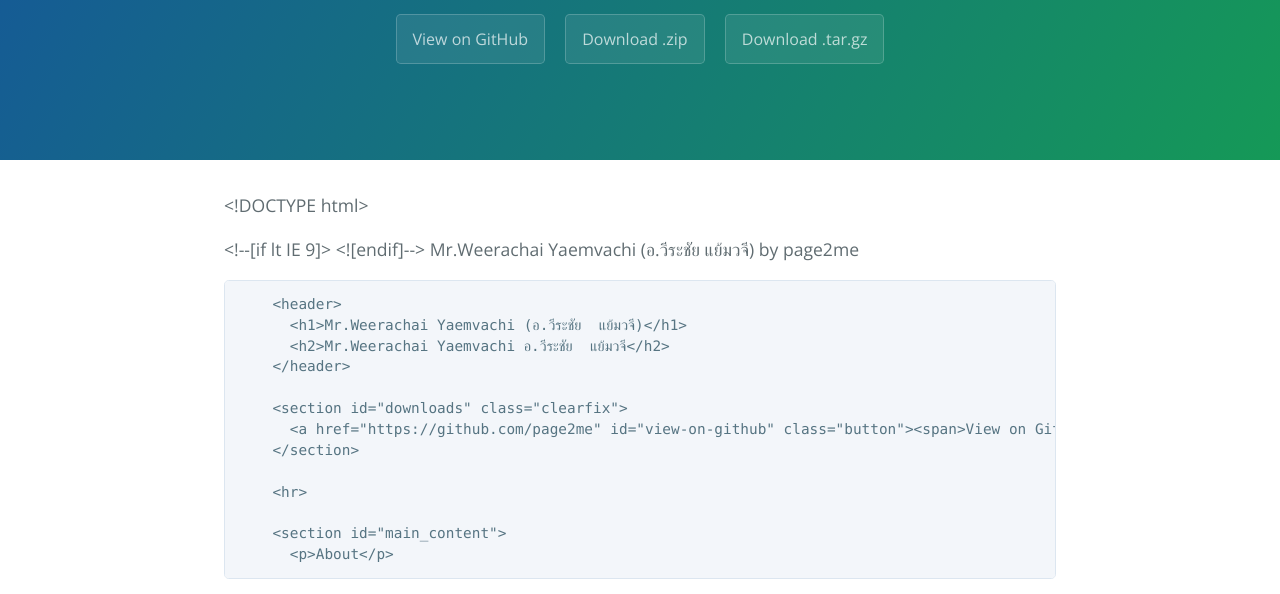
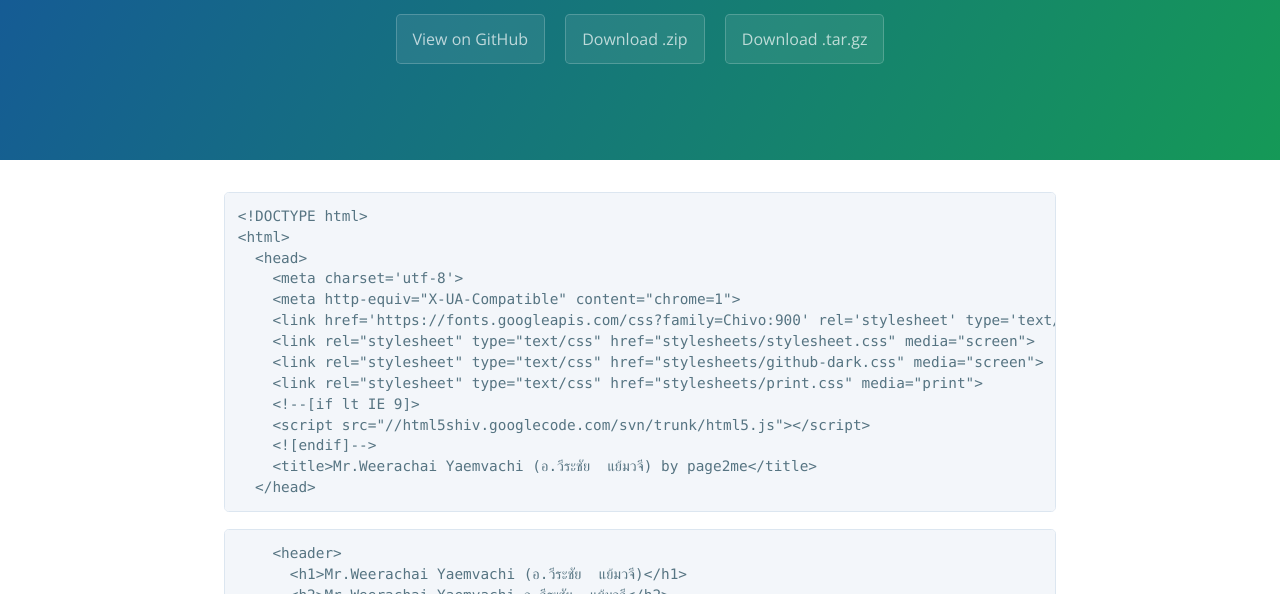
Before and after one commit to page2me/page2me, a plain HTML site: page index.html in a window 1280 px wide. Shown: the part 176-770 px from the top of the page. Drawn offline with nearby package versions, Linux system fonts and the light colour scheme.

Commit message:
Create gh-pages branch via GitHub

```diff
--- a/index.html
+++ b/index.html
@@ -19,20 +19,21 @@
     </section>
 
     <section class="main-content">
-      <p>&lt;!DOCTYPE html&gt;
-
-  </p>
-
-
-
-
-
-
+      <pre><code>&lt;!DOCTYPE html&gt;
+&lt;html&gt;
+  &lt;head&gt;
+    &lt;meta charset='utf-8'&gt;
+    &lt;meta http-equiv="X-UA-Compatible" content="chrome=1"&gt;
+    &lt;link href='https://fonts.googleapis.com/css?family=Chivo:900' rel='stylesheet' type='text/css'&gt;
+    &lt;link rel="stylesheet" type="text/css" href="stylesheets/stylesheet.css" media="screen"&gt;
+    &lt;link rel="stylesheet" type="text/css" href="stylesheets/github-dark.css" media="screen"&gt;
+    &lt;link rel="stylesheet" type="text/css" href="stylesheets/print.css" media="print"&gt;
     &lt;!--[if lt IE 9]&gt;
-
+    &lt;script src="//html5shiv.googlecode.com/svn/trunk/html5.js"&gt;&lt;/script&gt;
     &lt;![endif]--&gt;
-    Mr.Weerachai Yaemvachi (อ.วีระชัย  แย้มวจี) by page2me
-
+    &lt;title&gt;Mr.Weerachai Yaemvachi (อ.วีระชัย  แย้มวจี) by page2me&lt;/title&gt;
+  &lt;/head&gt;
+</code></pre>
 
 <p></p>
     <div id="container">
```
Also changed, not shown: params.json (+1 -1 lines).
